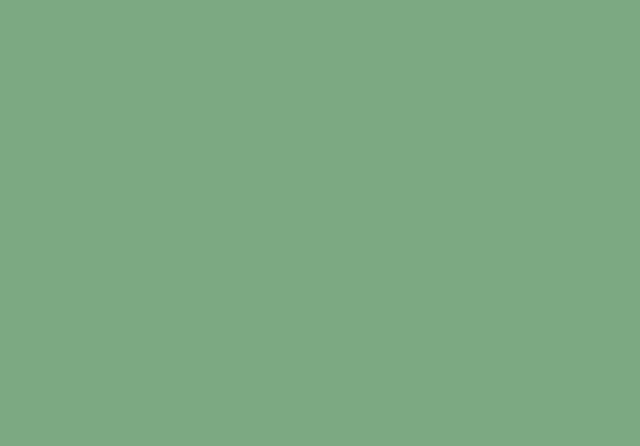
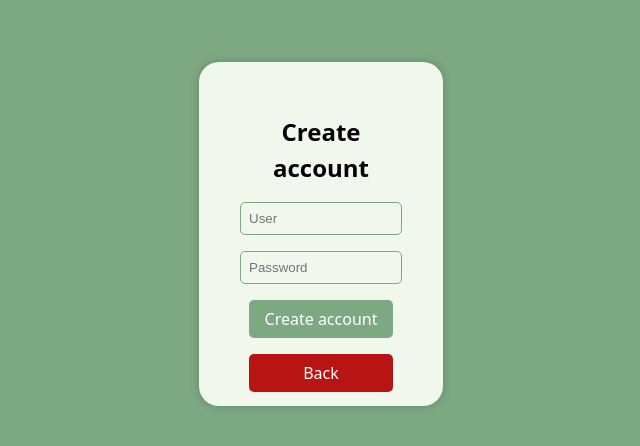
Before and after one commit to ermias-vm/IoTHarvest, a React (Vite) app in the folder frontend/my-app/: page /create-account in a window 1280 px wide. Before the commit this address had no page. Shown: the part 166-612 px from the top of the page, without its empty margins (319-959 px from the left). Built offline with nearby package versions, Linux system fonts and the light colour scheme.

Commit message:
New Frontend Version

```diff
--- a/frontend/my-app/src/App.css
+++ b/frontend/my-app/src/App.css
@@ -11,7 +11,6 @@ body, html {
   align-items: center;
 }
 
-/* Contenedor de fondo */
 .background-container {
   background-color: #cce6cc;
   height: calc(100vh - 4vh);
@@ -24,7 +23,6 @@ body, html {
   position: relative;
 }
 
-/* Título */
 .title {
   font-size: 3rem;
   font-weight: bold;
@@ -35,7 +33,6 @@ body, html {
   color: #000;
 }
 
-/* Contenedor horizontal de gráficos y foto */
 .top-panels {
   display: flex;
   flex-direction: row;
@@ -43,12 +40,11 @@ body, html {
   gap: 2vw;
   justify-content: space-between;
   width: 100%;
-  height: 89%; /* 🔧 Ajusta aquí la altura */
+  height: 89%;
   margin-top: 10vh;
   box-sizing: border-box;
 }
 
-/* Panel gráfico */
 .graphs-container {
   flex: 1;
   background-color: #7ca982;
@@ -60,7 +56,6 @@ body, html {
   flex-direction: column;
 }
 
-/* Panel foto */
 .photo-container {
   flex: 1;
   background-color: #7ca982;
@@ -70,11 +65,10 @@ body, html {
   box-sizing: border-box;
 }
 
-/* Grid sensores 2x2 */
 .sensors-grid {
   display: grid;
-  grid-template-columns: repeat(2, 1fr); /* 2 columnas de igual tamaño */
-  grid-template-rows: repeat(2, 1fr); /* 2 filas de igual tamaño */
+  grid-template-columns: repeat(2, 1fr);
+  grid-template-rows: repeat(2, 1fr);
   width: 95%;
   height: 100%;
   margin-left: 2vw;
@@ -82,10 +76,9 @@ body, html {
   box-sizing: border-box;
 }
 
-/* Caja sensor */
 .sensor-container {
-  width: calc(100% - 2vw); /* Ocupa la mitad del ancho del contenedor padre menos el gap */
-  height: calc(100% - 2vh); /* Ocupa la mitad de la altura del contenedor padre menos el gap */
+  width: calc(100% - 2vw);
+  height: calc(100% - 2vh);
   background-color: #f1f7ed;
   border-radius: 20px;
   box-shadow: 0 0 10px rgba(0, 0, 0, 0.2);
@@ -97,7 +90,6 @@ body, html {
   align-items: center;
 }
 
-/* Título del sensor */
 .sensor-title {
   font-size: 1rem;
   font-weight: bold;
@@ -109,7 +101,6 @@ body, html {
   margin-bottom: 1vh;
 }
 
-/* Datos del sensor */
 .sensor-data {
   font-size: 1rem;
   color: #000;
@@ -141,7 +132,6 @@ body, html {
   align-items: center;
 }
 
-/* Alturas ajustables */
 .photo-box-top {
   flex: 8;
 }
--- a/frontend/my-app/src/App.tsx
+++ b/frontend/my-app/src/App.tsx
@@ -1,9 +1,9 @@
-import React, { useState } from 'react';
+import { useState } from 'react';
 import { BrowserRouter as Router, Routes, Route, Navigate } from 'react-router-dom';
 import './App.css';
 import Dashboard from './components/Dashboard';
-import LoginPage from './components/LoginPage';
-import SignInPage from './components/SignInPage'; // 👈 importa la nueva página
+import LogInPage from './components/LoginPage';
+import CreateAccountPage from './components/CreateAccountPage';
 
 function App() {
   const [isAuthenticated, setIsAuthenticated] = useState(false);
@@ -16,7 +16,7 @@ function App() {
           element={
             isAuthenticated
               ? <Navigate to="/dashboard" />
-              : <LoginPage onLogin={() => setIsAuthenticated(true)} />
+              : <LogInPage onLogIn={() => setIsAuthenticated(true)} />
           }
         />
         <Route
@@ -28,12 +28,12 @@ function App() {
           }
         />
         <Route
-          path="/signin"
-          element={<SignInPage />} // 👈 nueva ruta accesible sin login
+          path="/create-account"
+          element={<CreateAccountPage />}
         />
         <Route
           path="/login"
-          element={<LoginPage onLogin={() => setIsAuthenticated(true)} />}
+          element={<LogInPage onLogIn={() => setIsAuthenticated(true)} />}
         />
       </Routes>
     </Router>
--- a/frontend/my-app/src/components/SignInPage.tsx
+++ b/frontend/my-app/src/components/CreateAccountPage.tsx
@@ -1,19 +1,19 @@
 import React from 'react';
 import { useNavigate } from 'react-router-dom';
 
-const SignInPage: React.FC = () => {
+const CreateAccountPage: React.FC = () => {
   const navigate = useNavigate();
 
-  const handleSignUp = () => {
-    navigate('/login'); // Redirige a la página de inicio de sesión después de crear cuenta
+  const handleCreateAccount = () => {
+    navigate('/login');
   };
 
   return (
     <div style={{ height: '100vh', display: 'flex', justifyContent: 'center', alignItems: 'center' }}>
   <div
     style={{
-          height: '40%',
-          width: '1000%',
+      height: '280px',
+      width: '180px',
       padding: '2rem',
       background: '#f1f7ed',
       borderRadius: '20px',
@@ -21,8 +21,7 @@ const SignInPage: React.FC = () => {
       display: 'flex',
       flexDirection: 'column',
       justifyContent: 'flex-start',
-          alignItems: 'center',
-          margin: 'auto'
+      alignItems: 'center'
     }}
       >
         <h2 style={{
@@ -57,7 +56,7 @@ const SignInPage: React.FC = () => {
           }}
         />
         <button
-          onClick={handleSignUp}
+          onClick={handleCreateAccount}
           style={{
             width: '80%',
             padding: '0.5rem',
@@ -86,4 +85,4 @@ const SignInPage: React.FC = () => {
   );
 };
 
-export default SignInPage;
+export default CreateAccountPage;
--- a/frontend/my-app/src/components/Dashboard.tsx
+++ b/frontend/my-app/src/components/Dashboard.tsx
@@ -1,4 +1,4 @@
-import React, { useState } from 'react';
+import { useState } from 'react';
 import '../App.css';
 import { useNavigate } from 'react-router-dom';
 
--- a/frontend/my-app/src/components/LoginPage.tsx
+++ b/frontend/my-app/src/components/LoginPage.tsx
@@ -2,23 +2,23 @@ import React from 'react';
 import { useNavigate } from 'react-router-dom';
 
 type Props = {
-  onLogin: () => void;
+  onLogIn: () => void;
 };
 
-const LoginPage: React.FC<Props> = ({ onLogin }) => {
+const LogInPage: React.FC<Props> = ({ onLogIn }) => {
   const navigate = useNavigate();
 
-  const handleLogin = () => {
-    onLogin();
-    navigate('/dashboard'); // Redirige al Dashboard después de iniciar sesión
+  const handleLogIn = () => {
+    onLogIn();
+    navigate('/dashboard');
   };
 
   return (
     <div style={{ height: '100vh', display: 'flex', justifyContent: 'center', alignItems: 'center' }}>
       <div
         style={{
-          height: '40%',
-          width: '100%',
+          height: '280px',
+          width: '180px',
           padding: '2rem',
           background: '#f1f7ed',
           borderRadius: '20px',
@@ -26,9 +26,8 @@ const LoginPage: React.FC<Props> = ({ onLogin }) => {
           display: 'flex',
           flexDirection: 'column',
           justifyContent: 'flex-start',
-          alignItems: 'center',
-          margin: 'auto'
-        }}
+          alignItems: 'center'
+       }}
       >
         <h2 style={{
           color: 'black',
@@ -62,7 +61,7 @@ const LoginPage: React.FC<Props> = ({ onLogin }) => {
           }}
         />
         <button
-          onClick={handleLogin}
+          onClick={handleLogIn}
           style={{
             width: '80%',
             padding: '0.5rem',
@@ -75,7 +74,7 @@ const LoginPage: React.FC<Props> = ({ onLogin }) => {
           }}
         >Log In</button>
         <button
-          onClick={() => navigate('/signin')}
+          onClick={() => navigate('/create-account')}
           style={{
             width: '80%',
             padding: '0.5rem',
@@ -85,10 +84,10 @@ const LoginPage: React.FC<Props> = ({ onLogin }) => {
             border: 'none',
             cursor: 'pointer'
           }}
-        >Sign In</button>
+        >Create Account</button>
       </div>
     </div>
   );
 };
 
-export default LoginPage;
+export default LogInPage;
```
Lines whose indentation alone changed are shown as unchanged.
